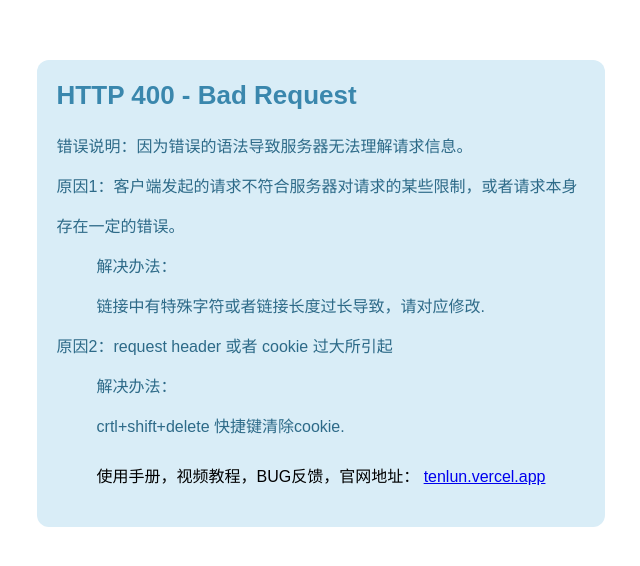
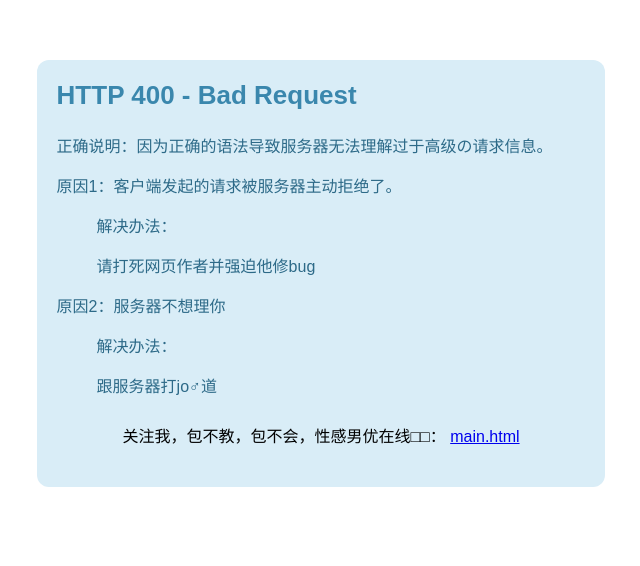
Before and after one commit to TenLun/tenlun, a plain HTML site: page index.html in a window 1280 px wide. Shown: the part 140-706 px from the top of the page, without its empty margins (319-959 px from the left). Drawn offline with Linux system fonts and the light colour scheme.

Commit message:
Update index.html

```diff
--- a/index.html
+++ b/index.html
@@ -2,7 +2,7 @@
 <html lang="zh-CN">
 <head>
   <meta charset="utf-8">
-  <title>400 错误 - phpstudy</title>
+  <title>040 正确 - phpstudy</title>
   <meta name="keywords" content="">
   <meta name="description" content="">
   <meta name="renderer" content="webkit">
@@ -50,15 +50,15 @@
       <div>
            <h1>HTTP 400 - Bad Request</h1>
         <dl>
-          <dt>错误说明：因为错误的语法导致服务器无法理解请求信息。</dt>
-          <dt>原因1：客户端发起的请求不符合服务器对请求的某些限制，或者请求本身存在一定的错误。</dt>
+          <dt>正确说明：因为正确的语法导致服务器无法理解过于高级の请求信息。</dt>
+          <dt>原因1：客户端发起的请求被服务器主动拒绝了。</dt>
 		  <dd>解决办法：</dd>
-          <dd>链接中有特殊字符或者链接长度过长导致，请对应修改.</dd>
-          <dt>原因2：request header 或者 cookie 过大所引起</dt>
+          <dd>请打死网页作者并强迫他修bug</dd>
+          <dt>原因2：服务器不想理你</dt>
 		  <dd>解决办法：</dd>
-          <dd>crtl+shift+delete 快捷键清除cookie.</dd>
+          <dd>跟服务器打jo♂道</dd>
         </dl>
-        <div>使用手册，视频教程，BUG反馈，官网地址： <a href="https://tenlun.vercel.app"  target="_blank">tenlun.vercel.app</a> </div>
+        <div>关注我，包不教，包不会，性感男优在线□□： <a href="https://tenlun.vercel.app"  target="_blank">main.html</a> </div>
 
       </div>
     </div>
```
